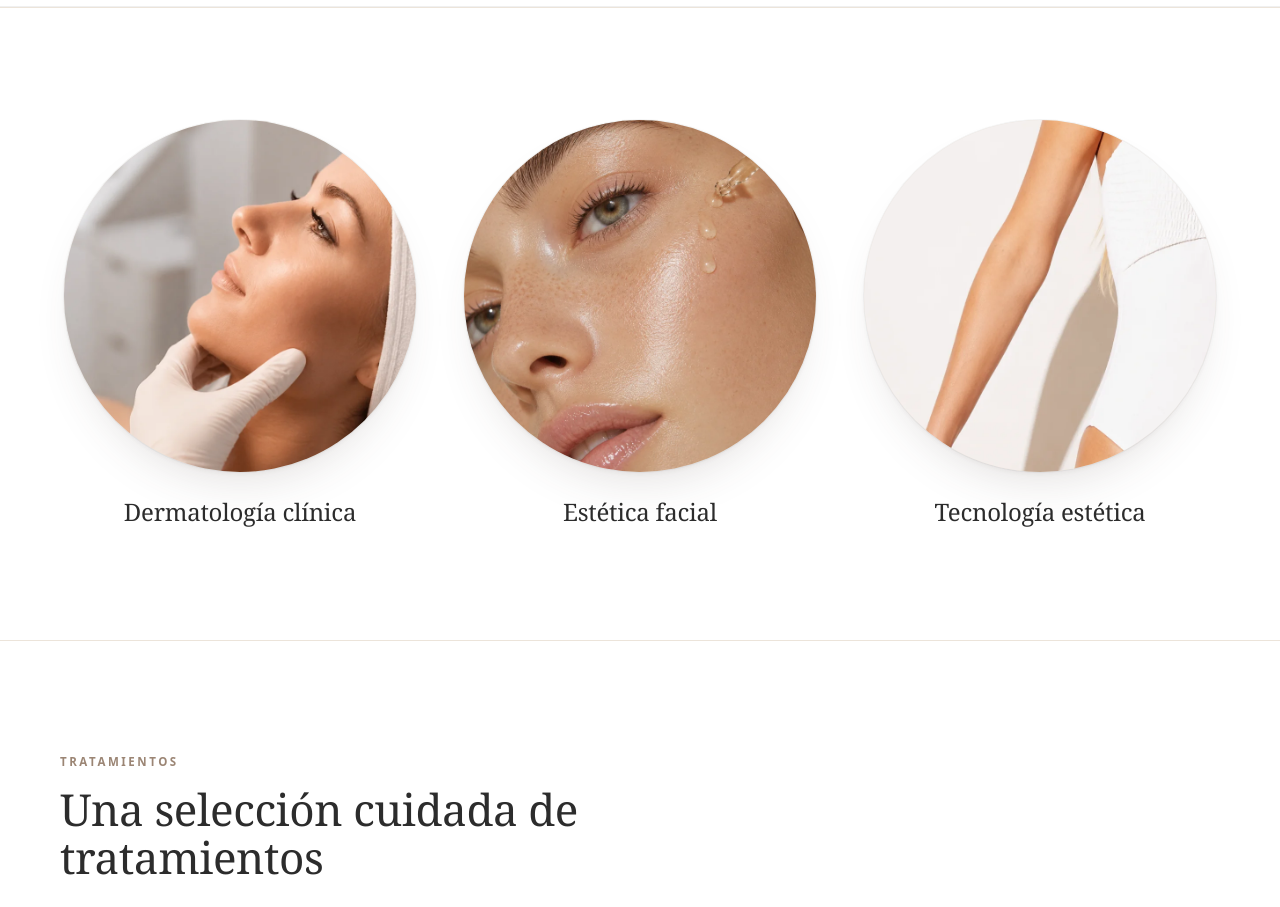
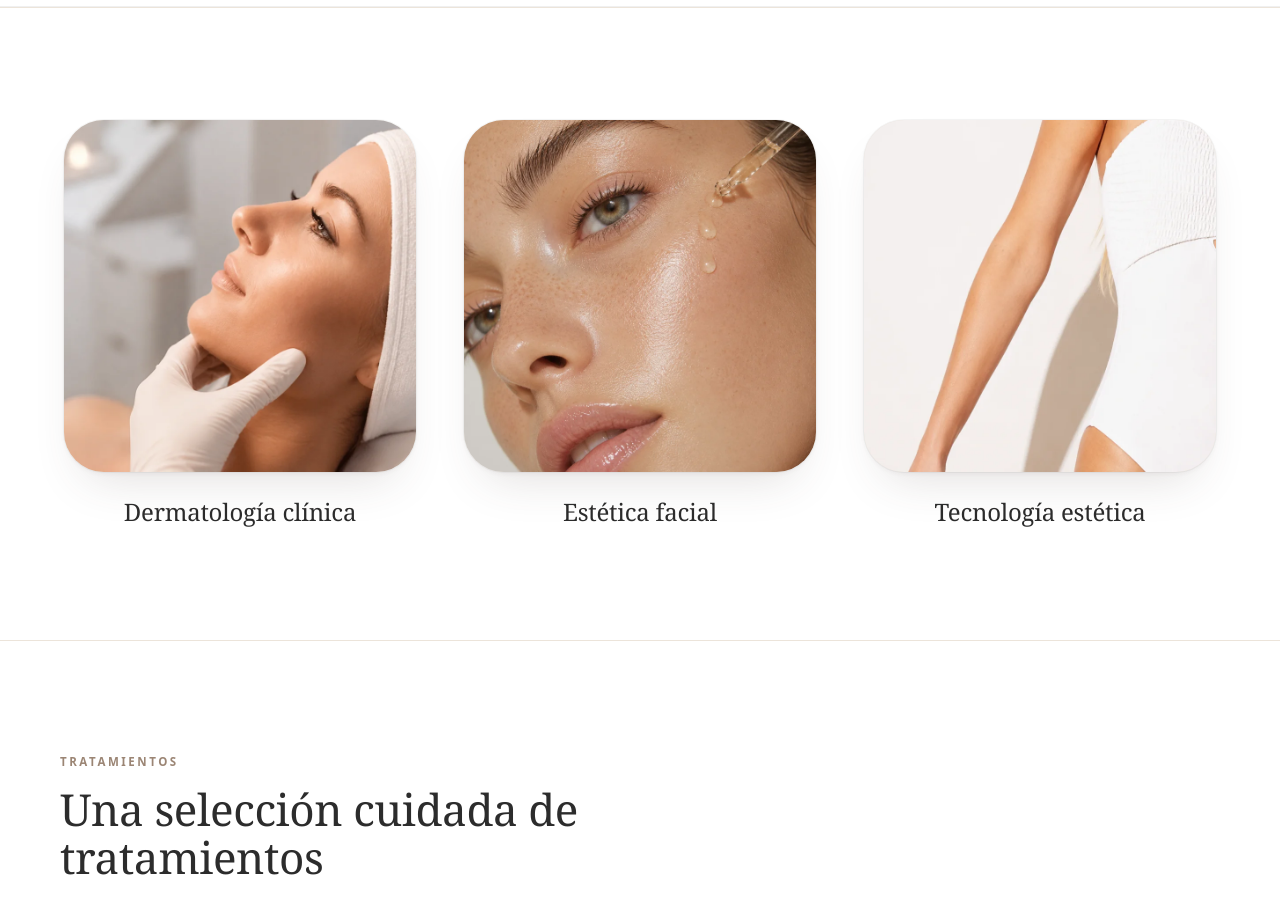
Before and after one commit to Nacho234/Dermafisherton-web, a React (Vite) app: page / in a window 1280 px wide. Shown: the part 880-1787 px from the top of the page. Built offline with nearby package versions, Linux system fonts and the light colour scheme.

Commit message:
style(home): círculos a cuadrados redondeados
Co-Authored-By: Claude Opus 4.8 <noreply@anthropic.com>

```diff
--- a/src/pages/Home.jsx
+++ b/src/pages/Home.jsx
@@ -216,7 +216,7 @@ function Differentiators() {
                   h={700}
                   alt={c.title}
                   scrim={false}
-                  rounded="rounded-full"
+                  rounded="rounded-3xl"
                   className="aspect-square w-80 max-w-full shadow-lift ring-1 ring-black/[0.04] md:w-full"
                 />
                 <h3 className="mt-6 text-xl text-graphite md:text-2xl">
```
